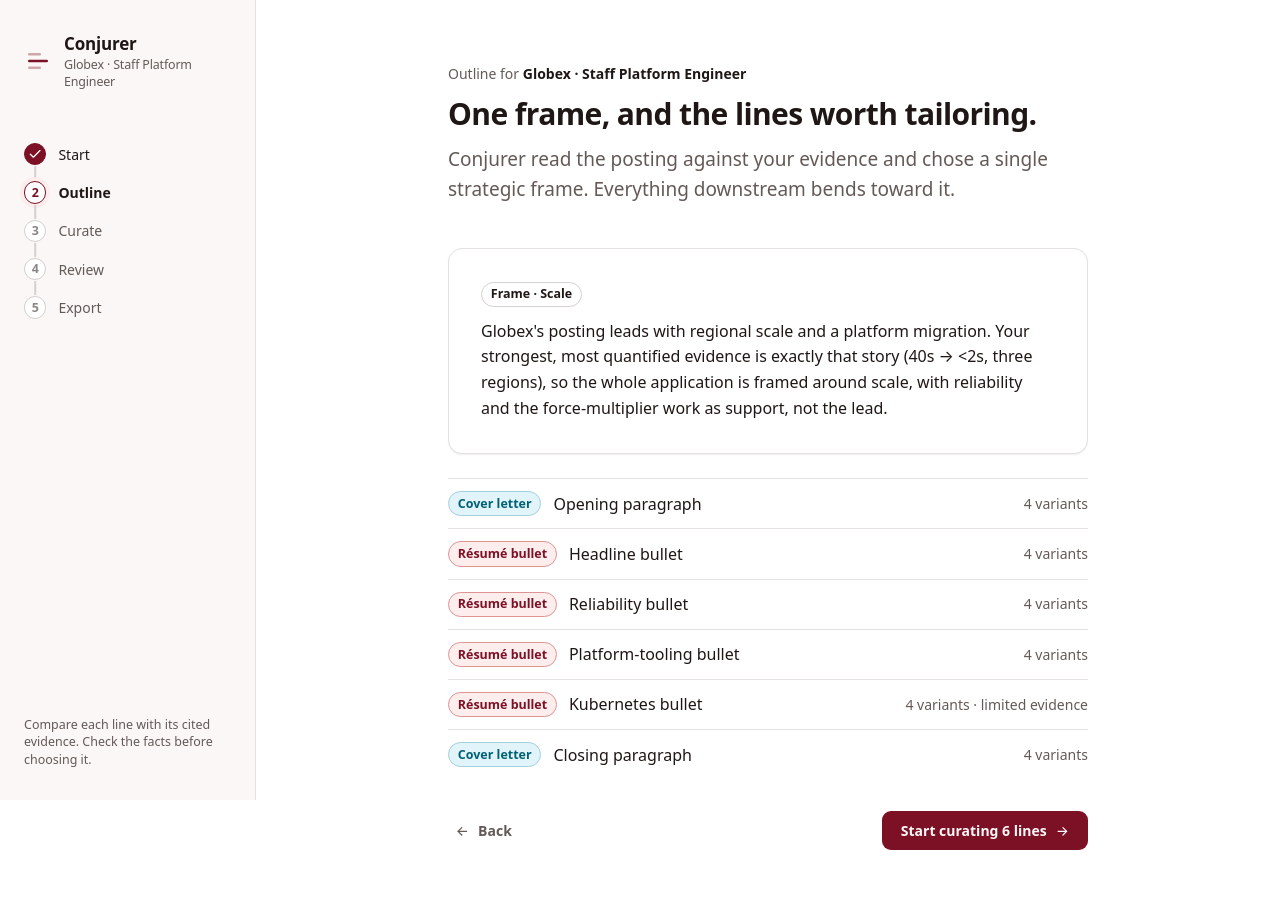
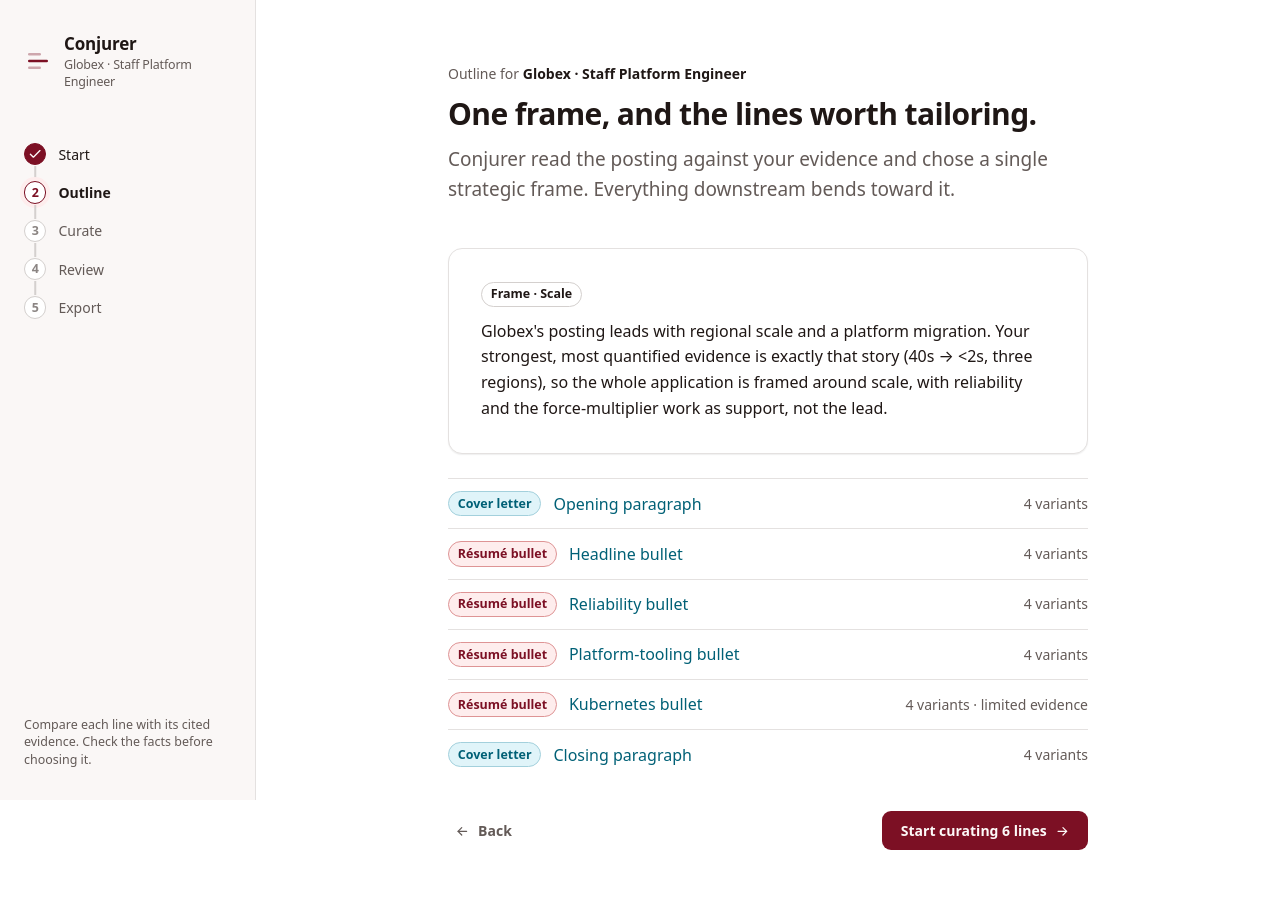
Before and after one commit to JoshuaOliphant/resume-conjurer, a FastAPI app: page /outline in a window 1280 px wide. Run offline with FastAPI, Linux system fonts and the light colour scheme; some libraries are stand-ins or nearby versions.

Commit message:
fix: make completed drafts reachable after unit failure (#41)

```diff
--- a/web/app/templates/curate.html
+++ b/web/app/templates/curate.html
@@ -65,6 +65,9 @@
     {% else %}
     <a class="btn btn--quiet" href="/outline">{{ i.icon("arrow-left") }} Outline</a>
     {% endif %}
+    {% if not unit.variants and idx + 1 < total %}
+    <a class="btn btn--quiet" href="/curate/{{ idx + 1 }}">Review next line {{ i.icon("arrow-right") }}</a>
+    {% endif %}
     <button class="btn btn--primary" type="submit" data-continue{% if not unit.variants %} disabled{% endif %}>
       {% if idx + 1 >= total %}Review your picks{% else %}Use this line{% endif %} {{ i.icon("arrow-right") }}
     </button>
--- a/web/app/templates/outline.html
+++ b/web/app/templates/outline.html
@@ -18,7 +18,7 @@
     {% for unit in app_data.units %}
     <li class="unit-row">
       <span class="tag {{ unit.tag_class }}">{{ unit.kind_label }}</span>
-      <span class="unit-row__label">{{ unit.label }}</span>
+      <a class="unit-row__label" href="/curate/{{ loop.index0 }}">{{ unit.label }}</a>
       <span class="unit-row__ctx">
         {{ unit.variants|length }} variants{% if unit.grounding_note %} · limited evidence{% endif %}
       </span>
```
Also changed, not shown: web/tests/test_generation_routes.py (+2 -0 lines).
